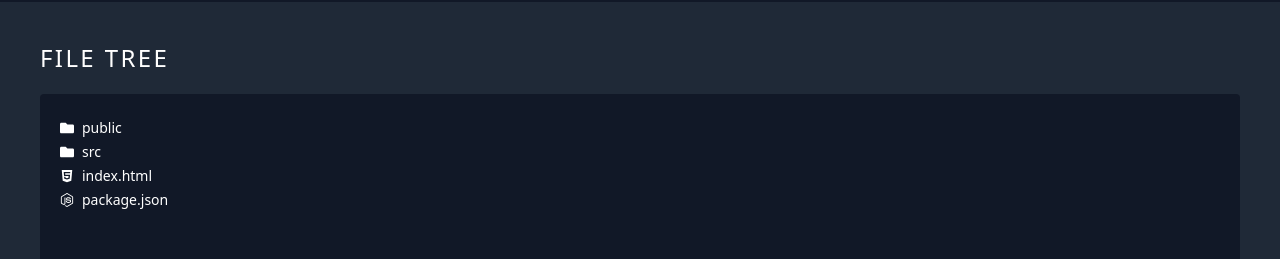
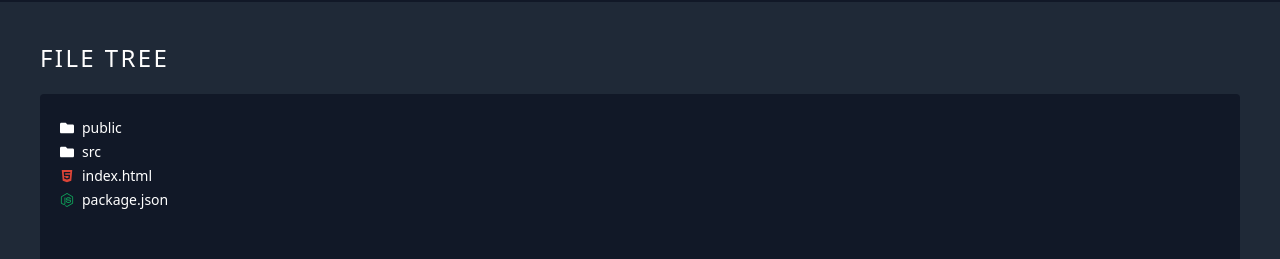
Before and after one commit to rifatptk/asmrz, a React (Vite) app: page / in a window 1280 px wide. Shown: the part 798-1057 px from the top of the page. Built offline with nearby package versions, Linux system fonts and the light colour scheme.

Commit message:
add icon colors on filetree files

```diff
--- a/src/components/fileTree.jsx
+++ b/src/components/fileTree.jsx
@@ -58,13 +58,13 @@ const files = {
 };
 
 const fileIcons = {
-  html: <FaHtml5 />,
-  css: <FaCss3 />,
-  svg: <ImSvg />,
-  jsx: <FaReact />,
-  pdf: <BsFiletypePdf />,
-  js: <SiJavascript />,
-  json: <FaNodeJs />,
+  html: <FaHtml5 color="#DB4437" />,
+  css: <FaCss3 color="#4285F4" />,
+  svg: <ImSvg color="#F4B400" />,
+  jsx: <FaReact color="#4285F4" />,
+  pdf: <BsFiletypePdf color="#DB4437" />,
+  js: <SiJavascript color="#F4B400" />,
+  json: <FaNodeJs color="	#0F9D58" />,
   unknown: <BsFileEarmarkCode />,
 };
 
```
